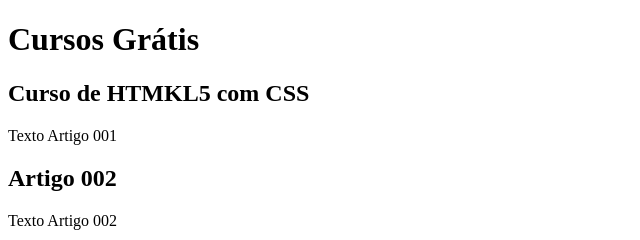
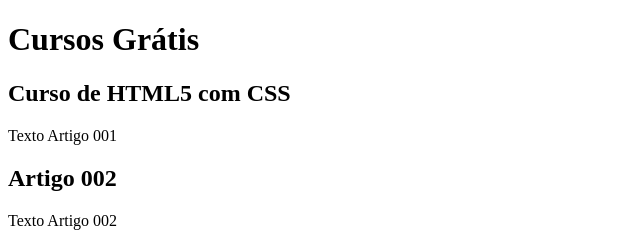
Before and after one commit to AldenizePontes/Projeto-site, a plain HTML site: page index.html in a window 1280 px wide. Shown: the full height of the page, 0-640 px from the left. Drawn offline with Linux system fonts and the light colour scheme.

Commit message:
Comecei o conteúdo

```diff
--- a/index.html
+++ b/index.html
@@ -15,7 +15,7 @@
 
         <article>
 
-            <h2>Curso de HTMKL5 com CSS</h2>
+            <h2>Curso de HTML5 com CSS</h2>
 
             <p>Texto Artigo 001</p>
         </article>
```
